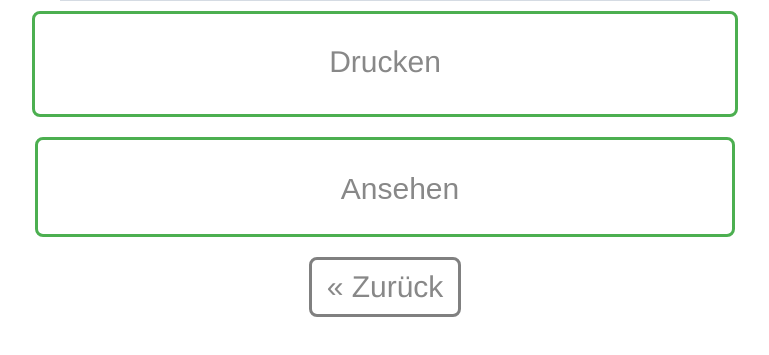
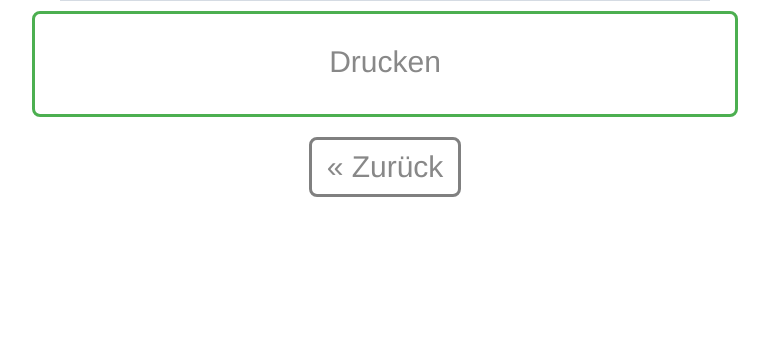
Before and after one commit to ahmedramadan01/self-service-terminal, a Django app: page /form/1/ in a window 1280 px wide. Shown: the part 1132-1487 px from the top of the page, without its empty margins (255-1024 px from the left). After the commit the page ends 1329 px from the top, so only its background shows below. Run offline with Django 3.2, Linux system fonts and the light colour scheme; tables that the repository leaves empty hold one stand-in row (values such as "Sample post"); grey boxes marked "Sample" are stand-in pictures.

Commit message:
Remove "Ansehen" Button

```diff
--- a/sp4/self_service_terminal/templates/self_service_terminal/formular.html
+++ b/sp4/self_service_terminal/templates/self_service_terminal/formular.html
@@ -22,7 +22,6 @@
     <!---->
 
     <!-- <button class="noselect print btn" type="button"><i class="fas fa-print"></i>Drucken</button> -->
-    <button style="text-decoration: none;color:{{ settings.colorval_button }}" class="noselect view  btn" type="button"><i class="far fa-file-alt"></i>Ansehen</button>
     <a style="text-decoration: none;color:{{ settings.colorval_zurueck_button }}" class="noselect back btn" href="/menu/{{form.parent_menu.pk}}">&#171; Zurück </a>
   </div>
 </form>
```
